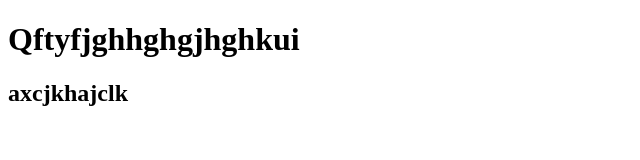
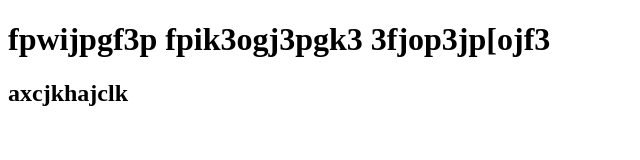
Before and after one commit to nqui43-len/bc91_myportfolio_web, a plain HTML site: page clone01.html in a window 1280 px wide. Shown: the whole page, without its empty margins (0-640 px from the left). Drawn offline with Linux system fonts and the light colour scheme.

Commit message:
sua filr clone01

```diff
--- a/clone01.html
+++ b/clone01.html
@@ -6,7 +6,7 @@
     <title>Document</title>
 </head>
 <body>
-    <h1>Qftyfjghhghgjhghkui</h1>
+    <h1>fpwijpgf3p fpik3ogj3pgk3 3fjop3jp[ojf3</h1>
     <h2>axcjkhajclk</h2>
 </body>
 </html>
```
